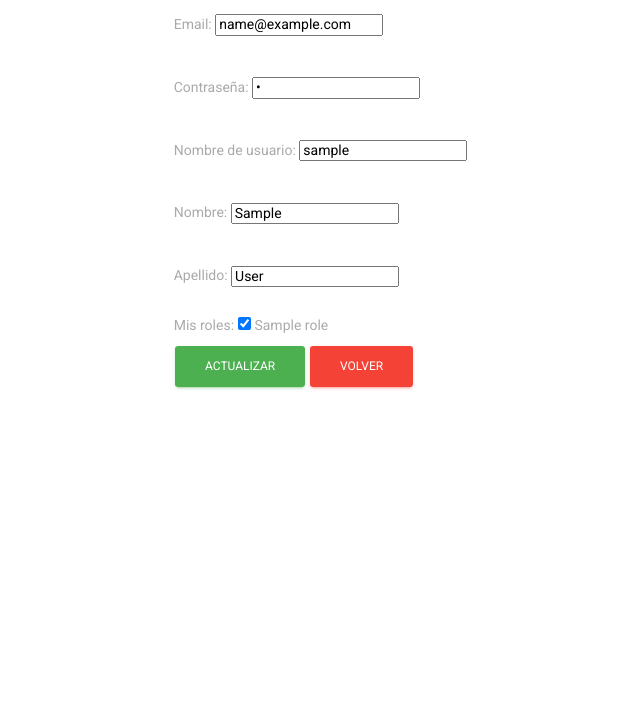
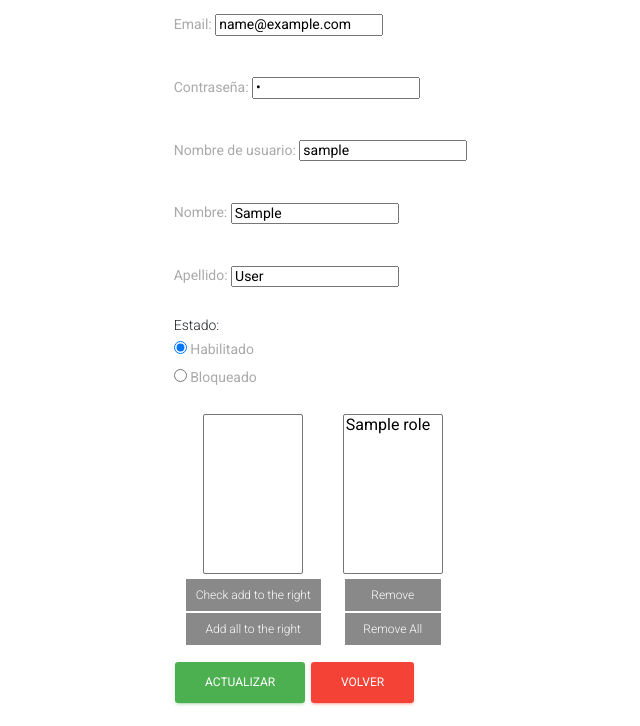
Before and after one commit to santimakci/ProjectAyudar, a Flask app: page /users/update/1 in a window 1280 px wide. Shown: the part 485-1211 px from the top of the page, without its empty margins (268-908 px from the left). Before the commit the page ends 875 px from the top, so only its background shows below. Run offline with Flask 2, Linux system fonts and the light colour scheme; tables that the repository leaves empty hold one stand-in row (values such as "Sample post"); lists and menus that the app fills with data are empty; parts of the project's set-up code (start-up, migrations or seed data) failed here and were passed over; some libraries are stand-ins or nearby versions.

Commit message:
Asignacion de roles terminada

```diff
--- a/app/models/permiso.py
+++ b/app/models/permiso.py
@@ -6,4 +6,3 @@ class Permiso (base.model):
     __tablename__ = "permissions"
     id = Column(Integer, primary_key=True)
     name = Column(String, unique=True, nullable=False)
-    roles_id = Column(Integer, ForeignKey('rol.id'))
--- a/app/models/rol.py
+++ b/app/models/rol.py
@@ -3,12 +3,6 @@ from sqlalchemy import Column, Integer, String, Float, Boolean, DateTime, Foreig
 from sqlalchemy.sql.schema import Table
 from app.db import base
 from sqlalchemy.orm import relationship, backref
-#from app.models.user import user_rol
-
-rol_permission = Table('rolesPermissions', base.metadata,
-    Column('permissions_id', Integer, ForeignKey('permissions.id')),
-    Column('roles_id', Integer, ForeignKey('roles.id') )
-)
 
 
 class Rol (base.Model):
@@ -16,9 +10,6 @@ class Rol (base.Model):
     __tablename__ = "roles"
     id = Column(Integer, primary_key=True)
     name = Column(String, unique=True, nullable=False)
-    #users_id = Column(Integer, ForeignKey('users.id'))
-    #users = relationship('User', secondary=user_rol, lazy='subquery',
-    # backref=backref('users', lazy=True))
 
 
     @classmethod
@@ -26,27 +17,10 @@ class Rol (base.Model):
         return cls.query.all()
 
 
-
-"""
-Para esta etapa, no será obligatorio desarrollar el CRUD de los roles y los permisos, podrán
-administrarse desde la base de datos. Los usuarios, roles y permisos sólo podrán ser
-administrados por un usuario con rol de Administrador del sistema.
-Considerar que un usuario podrá tener más de un rol, y para cada rol se pueden configurar
-varios permisos. Los permisos necesarios asociados a cada rol deberán deducirse del
-enunciado, ante la duda pueden consultar a su ayudante.
-
-
-Módulo de usuarios
-Desarrollar el módulo usuarios que deberá contemplar al menos la siguiente
-funcionalidad:
-.....
-Asignar o desasignar roles de un usuario, pueden ser varios. En principio se
-proponen los siguientes roles: administrador del sistema y operador del centro de
-ayuda.
-....
-
-Estas en la pagina , agarras un user y con un boton esos que te dan nombres para elegir, elegis un rol y automaticamente se crea con lo que esta
-aca , ese rol.
-Yyyyy , le encajamos la relacion , y ZAS
-
-"""
+    @classmethod
+    def get_name_roles(cls, roles):
+        roles_user = []
+        for rol in roles:
+            aRol = base.session.query(Rol).filter(Rol.id == int(rol)).first()
+            roles_user.append(aRol)
+        return roles_user
--- /dev/null
+++ b/app/models/usersRoles.py
@@ -0,0 +1,64 @@
+from sqlalchemy import Column, Integer, String, Float, Boolean, DateTime, ForeignKey
+from sqlalchemy.sql.schema import Table
+from app.db import base
+
+
+class UsersRoles (base.Model):
+
+    __tablename__ = "usersRoles"
+    id = Column(Integer, primary_key=True)
+    rol_id = Column(Integer, ForeignKey('roles.id'))
+    user_id = Column(Integer, ForeignKey('users.id'))
+
+
+    def __init__(self,rol_id,user_id):
+        self.user_id = user_id
+        self.rol_id = rol_id
+
+
+    @classmethod
+    def get_data(self,user_id, new_roles):
+        self.delete_all_roles(user_id)
+        isAdmin = self.isAdmin(user_id)
+        self.create_user_rol(user_id,new_roles,isAdmin)
+
+
+    @classmethod
+    def isAdmin(cls,user_id):
+        q = base.session.query(UsersRoles).filter(UsersRoles.user_id == user_id).filter(UsersRoles.rol_id == 1)
+        return base.session.query(q.exists()).scalar()
+
+
+    @classmethod
+    def find_user_roles_by_id(self,id):
+        roles = []
+        for rol in base.session.query(UsersRoles).filter(id == UsersRoles.user_id):
+            roles.append(rol.rol_id)
+        return roles
+
+
+    @classmethod
+    def get_rol(self,rol_id,user_id):
+        return base.session.query(UsersRoles).filter(user_id == UsersRoles.user_id).filter(rol_id == UsersRoles.rol_id).first()
+
+
+    @classmethod
+    def delete_all_roles(self,user_id):
+        roles = self.find_user_roles_by_id(user_id)
+        for rol in roles:
+            if rol != 1:
+                base.session.delete(self.get_rol(rol, user_id))
+        base.session.commit()
+
+
+    @classmethod
+    def create_user_rol(cls,user_id,new_roles,isAdmin):
+        for rol in new_roles:
+            if isAdmin:
+                if int(rol) != 1:
+                    user_rol = UsersRoles(rol, user_id)
+                    base.session.add(user_rol)
+            else:
+                user_rol = UsersRoles(rol, user_id)
+                base.session.add(user_rol)
+        base.session.commit()
--- a/app/resources/auth.py
+++ b/app/resources/auth.py
@@ -10,16 +10,12 @@ def login():
 
 def authenticate():
     params = request.form
-
     user = User.find_by_email_and_pass(params["email"], params["password"])
-
     if not user:
         flash("Usuario o clave incorrecto.")
         return redirect(url_for("auth_login"))
-
     session["user"] = user.email
     flash("La sesión se inició correctamente.")
-
     return redirect(url_for("home"))
 
 
@@ -27,5 +23,4 @@ def logout():
     del session["user"]
     session.clear()
     flash("La sesión se cerró correctamente.")
-
     return redirect(url_for("auth_login"))
--- a/app/resources/user.py
+++ b/app/resources/user.py
@@ -5,6 +5,7 @@ from app.db import base
 from app.helpers.auth import authenticated
 from datetime import datetime
 from app.models.rol import Rol
+from app.models.usersRoles import UsersRoles
 
 
 # Protected resources
@@ -48,20 +49,26 @@ def commit_delete():
 
 def commit_update():
     params = request.form
-    new_roles = params.getlist('rol[]')
+    if request.method == 'POST':
+        lista = request.form.getlist('roles[]')
+    UsersRoles.get_data(params['id'],lista)
     user = User.find_by_id(params['id'])
-    #import code; code.interact(local=dict(globals(), **locals()))
-    mensaje = user.update(params,new_roles)
+    mensaje = user.update(params)
     flash(mensaje)
     return redirect(url_for("user_index"))
-    #import code; code.interact(local=dict(globals(), **locals()))
 
 
-def user_back(id): #Con esto me traigo el user con tal id
+def user_back(id):
     return User.find_by_id(id)
 
 
 def update(id):
     all_roles = Rol.return_roles()
+    user_roles = UsersRoles.find_user_roles_by_id(id)
+    roles_name_user = Rol.get_name_roles(user_roles)
+    roles = []
+    for item in all_roles:
+        if item not in roles_name_user:
+            roles.append(item)
     user = User.find_by_id(id)
-    return render_template("user/update.html",user = user, all_roles = all_roles)
+    return render_template("user/update.html",user = user, all_roles = roles, user_roles = roles_name_user)
--- a/app/templates/layout.html
+++ b/app/templates/layout.html
@@ -6,7 +6,7 @@
        <link href=" {{ url_for('static', filename='assets/css/material-kit.css') }}" rel="stylesheet" />
        <link rel="stylesheet" type="text/css" href="https://fonts.googleapis.com/css?family=Roboto:300,400,500,700|Roboto+Slab:400,700|Material+Icons" />
        <link rel="stylesheet" href="https://maxcdn.bootstrapcdn.com/font-awesome/latest/css/font-awesome.min.css">
-
+       <script src="https://cdnjs.cloudflare.com/ajax/libs/jquery/3.3.1/jquery.js"></script>
 
     <title>{% block title %}{% endblock %}</title>
     {% endblock %}
--- a/app/templates/user/update.html
+++ b/app/templates/user/update.html
@@ -6,38 +6,110 @@
 {% block content %}
 <div class="col-lg-4 col-md-6 mx-auto">
   <h2>Actualizar usuario</h2>
-  <form action="{{ url_for('commit_update') }} " method="POST">
+  <form action="{{ url_for('commit_update') }} " name="form1" method="POST">
     <input name="id" type="hidden" value="{{user.id}}">
     <p>
       <label>Email: <label></br>
-      <input name="email" placeholder="Correo" value="{{user.email}}"/>
+          <input name="email" placeholder="Correo" value="{{user.email}}" />
     </p>
     <p>
       <label>Contraseña: <label></br>
-      <input type="password" name="password" placeholder="Clave" value="{{user.password}}"/>
+          <input type="password" name="password" placeholder="Clave" value="{{user.password}}" />
     </p>
     <p>
       <label>Nombre de usuario: <label></br>
-      <input name="username" placeholder="Username" value="{{user.username}}"/>
+          <input name="username" placeholder="Username" value="{{user.username}}" />
     </p>
     <p>
       <label>Nombre: <label></br>
-      <input name="first_name" placeholder="Nombre" value="{{user.first_name}}"/>
+          <input name="first_name" placeholder="Nombre" value="{{user.first_name}}" />
     </p>
     <p>
       <label>Apellido: <label></br>
-      <input name="last_name" placeholder="Apellido" value="{{user.last_name}}"/>
+          <input name="last_name" placeholder="Apellido" value="{{user.last_name}}" />
     </p>
+    <p>
+      Estado:<br>
+      <label><input type="radio" name="active" value="1" {% if user.active %}checked{% endif %}> Habilitado</label><br>
+      <label><input type="radio" name="active" value="0" {% if not user.active %}checked{% endif %}> Bloqueado</label><br>
+    </p>
+    <div class="content">
+      <select multiple="multiple" id="select1" style="width:100px;height:160px;">
+        {% for rol in all_roles %}
+        <option value={{rol.id}}>{{rol.name}}</option>
+        {% endfor %}
+      </select>
       <div>
-    <label> Mis roles: </label>
-    {% for rol in all_roles %}
-      <label><input  name="rol[]" type="checkbox" value="{{rol.id}}" {{ rol in user.roles and "checked" }} > {{rol.name}} </label>
+        <span id="add">Check add to the right</span>
+        <span id="add_all">Add all to the right</span>
+      </div>
+    </div>
+    <div class="content">
+      <select multiple name="roles[]" id="select2" style="width: 100px;height:160px;">
+        {% for rol in user_roles %}
+        <option value={{rol.id}}>{{rol.name}}</option>
         {% endfor %}
+      </select>
+      <div>
+        <span id="remove">Remove</span>
+        <span id="remove_all">Remove All</span>
       </div>
-     <p>
-      <input class="btn btn-success" type="submit" value="Actualizar">
+    </div>
+    <input class="btn btn-success" type="submit" onclick="selectAll();" value="Actualizar">
     <a class="btn btn-danger" href="{{ url_for('user_index') }}" class="link">Volver</a>
     </p>
   </form>
 </div>
+<style>
+  div.content {
+    float: left;
+    text-align: center;
+    margin: 10px;
+  }
+  span {
+    display: block;
+    margin: 2px 2px;
+    padding: 4px 10px;
+    background: #898989;
+    cursor: pointer;
+    font-size: 12px;
+    color: white;
+  }
+</style>
+<script type="text/javascript">
+  jQuery('[name="form1"]').on("submit",selectAll);
+
+  function selectAll()
+  {
+      jQuery('[name="roles[]"] option').prop('selected', true).val()
+  }
+</script>
+<script>
+  $(function () {
+    $('#add').click(function () {
+      let $options = $('#select1 option:selected');
+      $options.appendTo("#select2");
+    });
+    $('#add_all').click(function () {
+      let $options = $('#select1 option');
+      $options.appendTo("#select2");
+    });
+    $('#select1').dblclick(function () {
+      let $option = $('option:selected', this);
+      $option.appendTo('#select2');
+    });
+    $("#remove").click(function () {
+      let $options = $('#select2 option:selected');
+      $options.appendTo("#select1");
+    });
+    $("#remove_all").click(function () {
+      let $options = $('#select2 option');
+      $options.appendTo('#select1');
+    });
+    $('#select2').dblclick(function () {
+      let $option = $('option:selected');
+      $option.appendTo("#select1");
+    });
+  });
+</script>
 {% endblock %}
```
Also changed, not shown: app/models/rolesPermissions.py (added, +12 -0 lines), app/models/user.py (+8 -22 lines), app/templates/signup_tuto.html (deleted, +0 -31 lines), app/templates/usuarios.html (+3 -6 lines), app/models/forms.py (deleted). Lines whose indentation alone changed are shown as unchanged.
